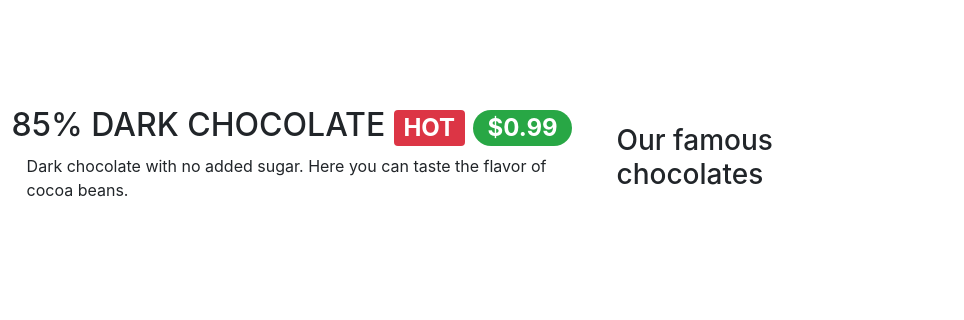
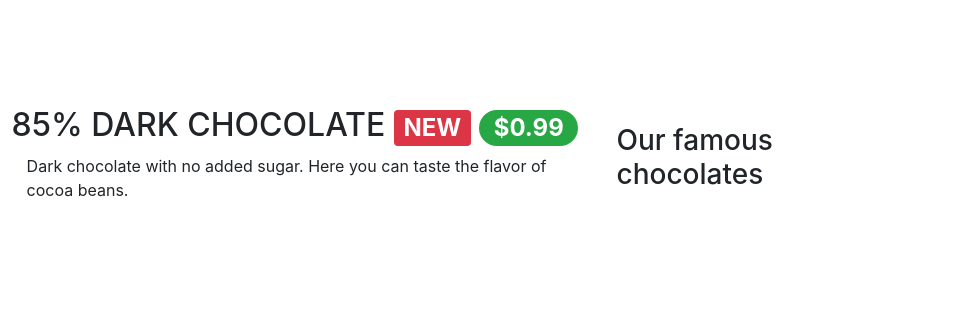
Before and after one commit to samadrezaei/leChocolat, a plain HTML site: page index.html in a window 1280 px wide. Shown: the part 298-618 px from the top of the page, 316-1280 px from the left. Drawn offline with nearby package versions, Linux system fonts and the light colour scheme.

Commit message:
Add files via upload

```diff
--- a/index.html
+++ b/index.html
@@ -70,7 +70,7 @@
                 <div class="media">
                     <img class="d-flex mr-3 img-thumbnail align-self-center" src="images/dark85.jpg" alt="85% DARK CHOCOLATE">
                     <div class="media-body">
-                        <h2 class="mt-0">85% DARK CHOCOLATE <span class="badge badge-danger">HOT</span> <span class="badge badge-pill badge-success">$0.99</span></h2>
+                        <h2 class="mt-0">85% DARK CHOCOLATE <span class="badge badge-danger">NEW</span> <span class="badge badge-pill badge-success">$0.99</span></h2>
                         <p class="col d-none d-md-block">Dark chocolate with no added sugar.
                             Here you can taste the flavor of cocoa beans.</p>
                     </div>
```
